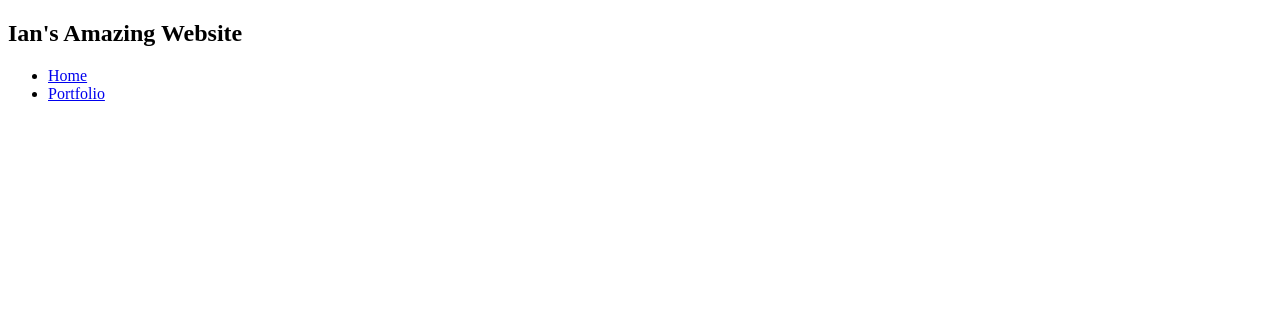
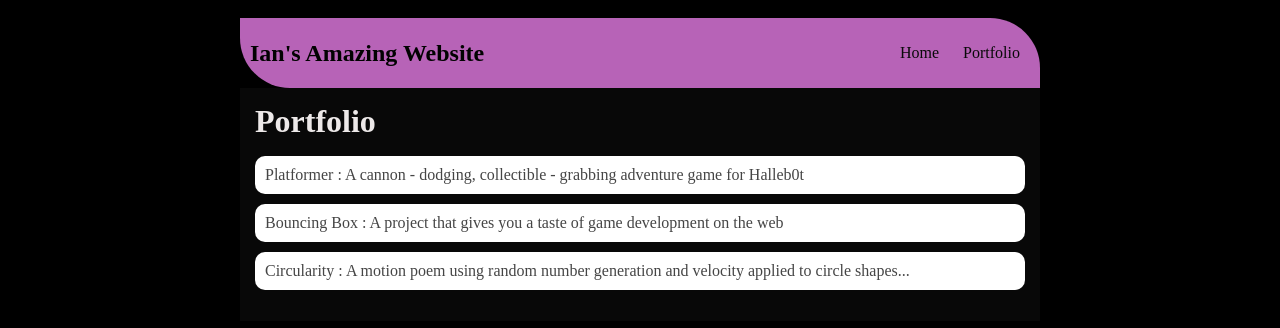
Before and after one commit to ianlouviere17/ianlouviere17.github.io, a plain HTML site: page portfolio.html in a window 1280 px wide. Drawn offline with Linux system fonts and the light colour scheme.

Commit message:
first website and portfolio

```diff
--- a/portfolio.html
+++ b/portfolio.html
@@ -3,6 +3,7 @@
 
 <head>
     <title>Ian's Amazing Website</title>
+    <link rel="stylesheet" href="style.css">
 </head>
 
 <body>
@@ -18,6 +19,19 @@
                 </li>
             </ul>
         </nav>
+        <main>
+            <div class="content">
+                <h1>Portfolio</h1>
+                <ul id="portfolio">
+                    <li><a href="projects/platformer/">Platformer : A cannon - dodging, collectible - grabbing adventure
+                            game for Halleb0t</a></li>
+                    <li><a href="projects/bouncing-box/">Bouncing Box : A project that gives you a taste of game
+                            development on the web </a></li>
+                    <li><a href="projects/circularity/">Circularity : A motion poem using random number generation and
+                            velocity applied to circle shapes...</a></li>
+                </ul>
+            </div>
+        </main>
     </div>
 </body>
 
--- a/style.css
+++ b/style.css
@@ -20,7 +20,7 @@ nav {
 h1 {
     display: flex;
     align-items: center;
-    color: rgb(0, 0, 0);
+    color: rgb(2, 2, 2);
     flex: 1;
     margin: 0;
 }
@@ -53,11 +53,28 @@ main {
     padding: 15px;
 }
 
-/* portfolio styles */
-#interests {
-    border: 4px rgb(255, 255, 255) ridge;
-    padding: 8px;
-}
-h2, h3 {
-    margin: 0px;
-}
+         /* portfolio styles */
+         .content h1 {
+            color: rgb(237, 233, 233);
+        }
+
+        #portfolio {
+            list-style-type: none;
+            padding-left: 0;
+        }
+
+        #portfolio li {
+            background: #fff;
+            padding: 10px;
+            border-radius: 10px;
+            margin-bottom: 10px;
+        }
+
+        #portfolio li:hover {
+            background: #eee;
+        }
+
+        #portfolio a {
+            text-decoration: none;
+            color: #454545;
+        }
```
Also changed, not shown: index.html (+1 -1 lines).
